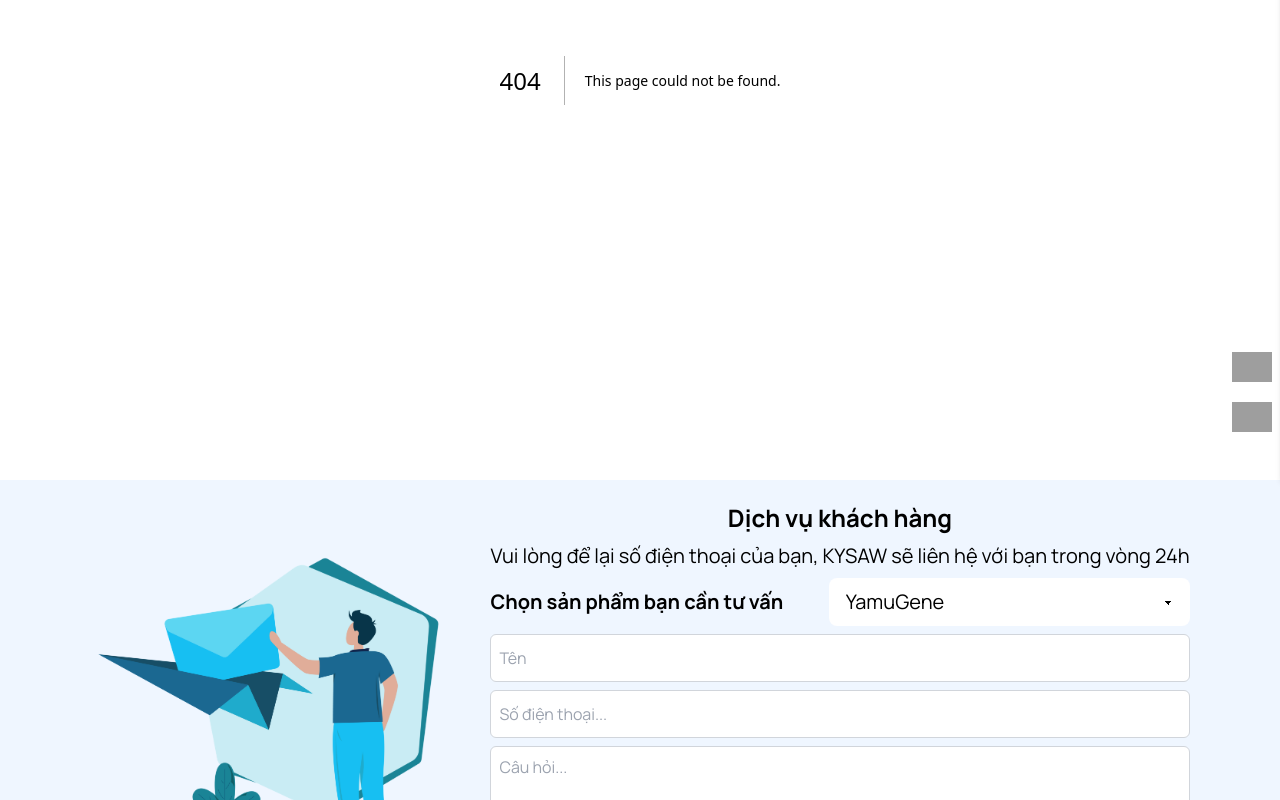
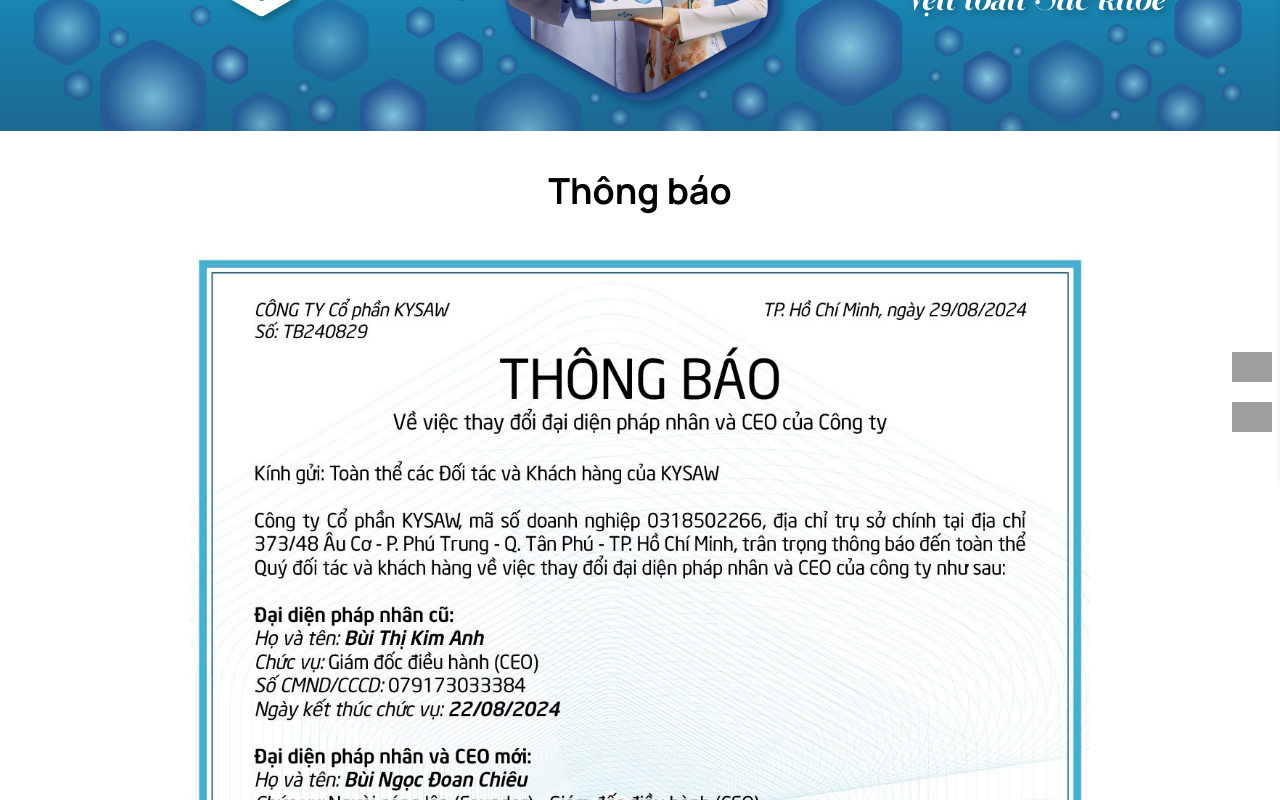
Before and after one commit to Genzi135/kysaw, a Next.js app: page /notification in a window 1280 px wide. Before the commit this address had no page. Shown: the part 320-1120 px from the top of the page. Built offline with nearby package versions, Linux system fonts and the light colour scheme; grey boxes are pictures that could not be loaded.

Commit message:
add thong bao

```diff
--- a/package.json
+++ b/package.json
@@ -15,6 +15,8 @@
     "mailersend": "^2.2.0",
     "next": "14.2.3",
     "nodemailer": "^6.9.13",
+    "pdf2html": "^3.1.0",
+    "pdfjs-dist": "^4.5.136",
     "react": "^18",
     "react-dom": "^18",
     "react-hot-toast": "^2.4.1",
--- a/src/app/(pages)/news/page.jsx
+++ b/src/app/(pages)/notification/page.jsx
@@ -1,17 +1,17 @@
 import Image from "next/image";
 import { COLOR } from "../../../utils/COLORS";
 import { imgShared } from "../../../utils/images";
-import NewsCard from '../../../components/NewsCard';
+import ThongBaoCEO from '../../../../assets/notification/Thong-bao-CEO.jpg'
 
 export default function News() {
-    const data = [
-        {
-            type: "Thông báo",
-            title: "Về việc thay đổi đại diện pháp nhân và CEO của Công ty",
-            time: "29/08/2024",
-            pdf: "https://kysaw.s3.ap-southeast-1.amazonaws.com/Thong+Bao+CEO.pdf"
-        },
-    ]
+    // const data = [
+    //     {
+    //         type: "Thông báo",
+    //         title: "Về việc thay đổi đại diện pháp nhân và CEO của Công ty",
+    //         time: "29/08/2024",
+    //         pdf: "https://kysaw.s3.ap-southeast-1.amazonaws.com/Thong+Bao+CEO.pdf"
+    //     },
+    // ]
     return (
         <div className="mt-[70px] scroll-smooth">
             <div id="about" className="flex justify-center items-center" style={{ backgroundImage: `linear-gradient(to top, ${COLOR.backgroundPrimary},#15BEF2)` }}>
@@ -19,12 +19,8 @@
             </div>
             <div className="flex flex-col justify-center items-center w-full h-auto">
                 <div className="w-full max-w-[1220px] flex flex-col justify-center items-center mb-10">
-                    <label className="text-2xl font-manropeBold md:text-4xl p-10">Tin Tức</label>
-                    {data.map((e, index) => {
-                        return (
-                            <NewsCard data={e} key={index} />
-                        )
-                    })}
+                    <label className="text-2xl font-manropeBold md:text-4xl p-10">Thông báo</label>
+                    <Image src={ThongBaoCEO} width={900} alt="Thong bao" />
                 </div>
             </div>
         </div>
--- a/src/components/Navbar.jsx
+++ b/src/components/Navbar.jsx
@@ -74,7 +74,7 @@
                             <li><a href='/about'>Về chúng tôi</a></li>
                             <li><a href='/about#jh-bioholdings'>JH Bioholdings</a></li>
                             <li><a href='/about#genesolutions'>Gene Solotions</a></li>
-                            <li><a href='/news'>Tin tức</a></li>
+                            <li><a href='/notification'>Thông báo</a></li>
                             <li><a href='/consultants'>Tư vấn viên</a></li>
                             <li><a href='/recruitment'>Tuyển dụng</a></li>
                         </ul>
@@ -114,7 +114,7 @@
                                 <li><a href='/about'>Về chúng tôi</a></li>
                                 <li><a href='/about#jh-bioholdings'>JH Bioholdings</a></li>
                                 <li><a href='/about#genesolutions'>Gene Solotions</a></li>
-                                <li><a href='/news'>Tin tức</a></li>
+                                <li><a href='/notification'>Thông báo</a></li>
                                 <li><a href='/consultants'>Tư vấn viên</a></li>
                                 <li><a href='/recruitment'>Tuyển dụng</a></li>
                             </ul>
--- a/src/components/NewsCard.jsx
+++ /dev/null
@@ -1,24 +0,0 @@
-'use client'
-import { COLOR } from "../utils/COLORS";
-
-export default function NewsCard(data) {
-    return (
-        <div className="w-full rounded-box border p-5 flex flex-col">
-            <div className="flex justify-between items-center">
-                <label>CÔNG TY Cổ phần KYSAW</label>
-                <label>{data.data.time && data.data.time}</label>
-            </div>
-            <div className="flex flex-col justify-center items-center gap-2">
-                <label className="text-2xl md:text-4xl font-manropeBold">{data && data.data.type}</label>
-                <label className="text-xl">{data.data.title}</label>
-                <div
-                    onClick={() => { window.open(data.data.pdf, '_blank') }}
-                    style={{ color: COLOR.backgroundPrimary }}
-                    className="cursor-pointer hover:underline"
-                >
-                    Xem chi tiết
-                </div>
-            </div>
-        </div>
-    )
-}
--- a/src/components/PDFrender.jsx
+++ /dev/null
@@ -1,5 +0,0 @@
-export default function PDFrender({ src }) {
-    return (
-        <iframe src={src} width="100%" height="600px"></iframe>
-    )
-}
```
Also changed, not shown: assets/notification/Thong-bao-CEO.jpg (added), 1 other file (tests, documents, lock files or other folders).
